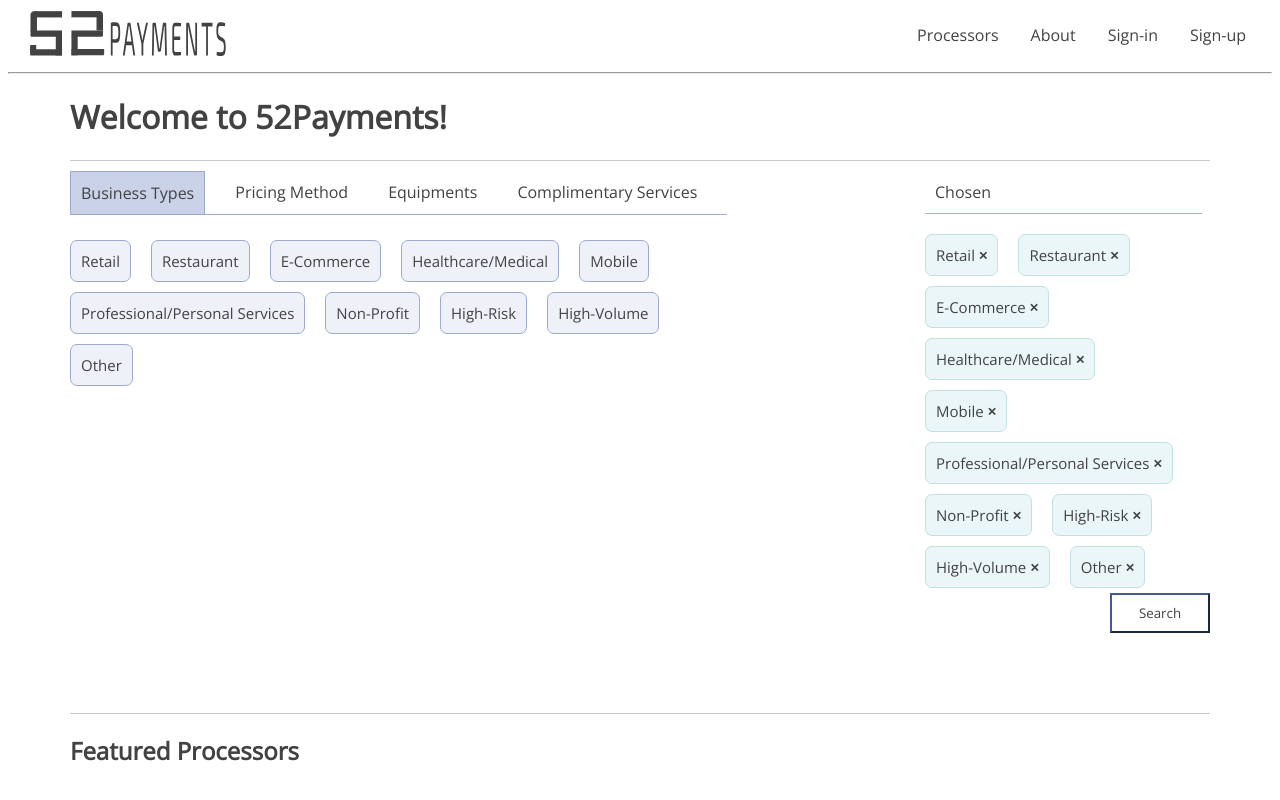
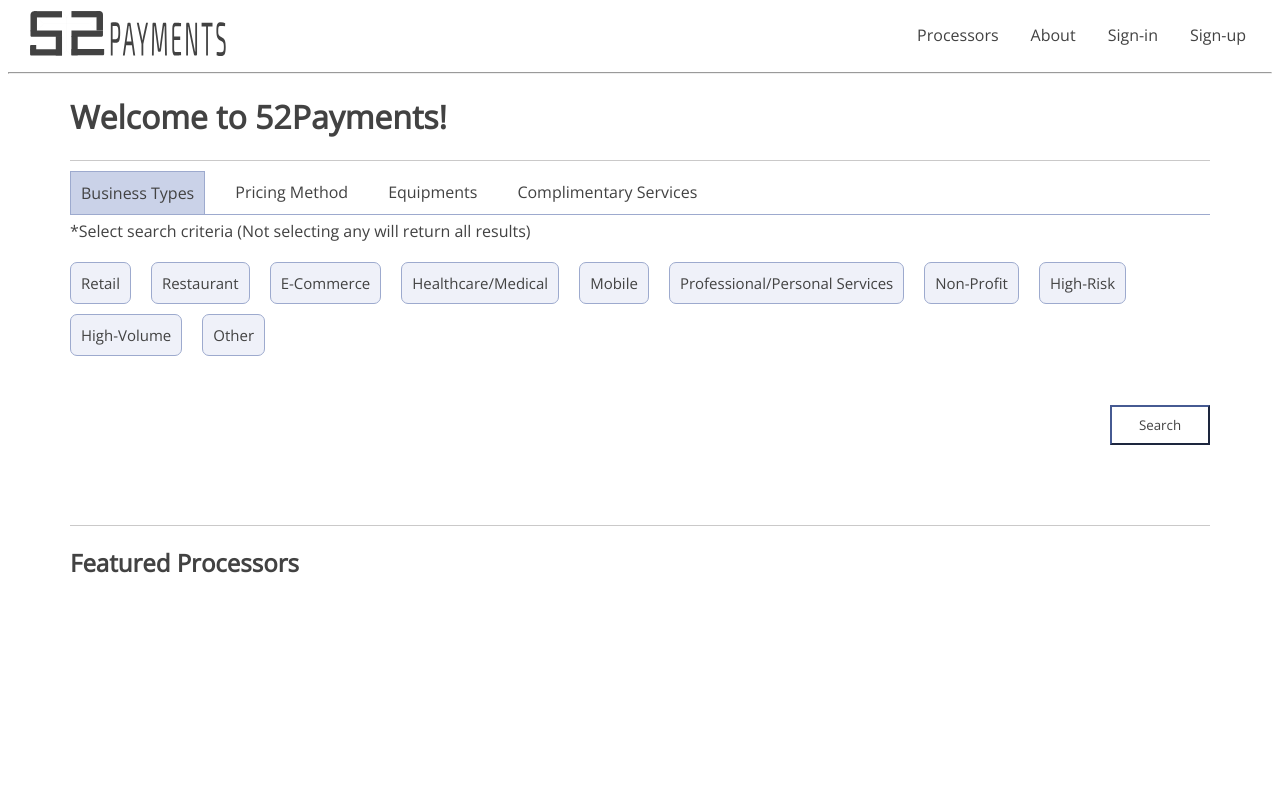
Before and after one commit to bosukh/52payments, a Flask app: page /temp in a window 1280 px wide. Run offline with Flask 2, Linux system fonts and the light colour scheme; data that the repository does not hold is empty; parts of the project's set-up code (start-up, migrations or seed data) failed here and were passed over; some libraries are stand-ins or nearby versions.

Commit message:
still working on search interface..

```diff
--- a/main.py
+++ b/main.py
@@ -24,7 +24,8 @@ app.jinja_env.globals['bjs'] = basejs
 
 @app.route('/temp', methods=["GET", "POST"])
 def temp():
-    return render_template("temp.html")
+    companies = Company.query().fetch(limit=3)
+    return render_template("temp.html", companies = companies)
 
 @login_manager.user_loader
 def load_user(email):
@@ -123,6 +124,10 @@ def company(company_profile_name):
     company = load_company(company_profile_name)
     if company:
         reviews = Review.query(Review.company==company.key).filter(Review.approved == True).order(-Review.created).fetch(limit=None)
+        reviews = [review.to_dict() for review in reviews]
+        for review in reviews:
+            user = review['user'].get()
+            review['user_name'] = user.first_name +" " + user.last_name
         return render_template('company_profile.html',
                                 company = company, reviews = reviews)
     else:
--- a/static/js/base.js
+++ b/static/js/base.js
@@ -6,6 +6,10 @@ var field_ids = [];
 
 function round(value, decimals) {
   return Number(Math.round(value+'e'+decimals)+'e-'+decimals);
+}
+var pop = function(list_, item){
+  var index = list_.indexOf(item);
+  list_.splice(index, 1);
 }
 
 var hide_warnings = function(field_ids){
--- a/templates/temp.html
+++ b/templates/temp.html
@@ -32,6 +32,7 @@
   }
   .search-nav{
     border-bottom: 1px #9DAACE solid;
+    width: 100%;
     display:inline-block;
   }
   .items{
@@ -40,14 +41,12 @@
   }
   .items-title {
     text-decoration: none;
+    cursor: pointer;
+    cursor: hand;
   }
-  .search-left-box{
+  .search-row{
     float:left;
-    width: 70%;
-  }
-  .search-right-box{
-    float:right;
-    width: 25%;
+    width: 100%;
   }
   .selected-item{
     border-color: #C3E0E3;
@@ -55,33 +54,34 @@
   }
   #chosen-title{
     border-bottom: 1px #92C0C4 solid;
-    width: 90%;
-    margin-right: 20px;
+    opacity: 0;
   }
 </style>
   <h1>Welcome to 52Payments!</h1>
   <div class="search-box">
-    <div class="search-left-box">
+    <div class="search-row">
       <div id='search-nav' class="search-nav">
         <div class="selected items-title-div">
-          <a class= 'items-title' href="#">Business Types</a>
+          <a class= 'items-title' onclick="javascript:select_items_title(this)">Business Types</a>
         </div>
         <div class="items-title-div">
-          <a class="items-title" href="#">Pricing Method</a>
+          <a class="items-title" onclick="javascript:select_items_title(this)">Pricing Method</a>
         </div>
         <div class="items-title-div">
-          <a class="items-title" href="#">Equipments</a>
+          <a class="items-title" onclick="javascript:select_items_title(this)">Equipments</a>
         </div>
         <div class="items-title-div">
-          <a class="items-title" href="#">Complimentary Services</a>
+          <a class="items-title" onclick="javascript:select_items_title(this)">Complimentary Services</a>
         </div>
+      </div>
+      <div class="search-row">
+        *Select search criteria (Not selecting any will return all results)
       </div>
       <div id = 'items' class="items">
       </div>
     </div>
-    <div class="search-right-box">
-      <div id='chosen-title' class="items-title-div">
-        Chosen
+    <div class="search-row">
+      <div id='chosen-title' class="search-nav">
       </div>
       <div id = 'selected-items' class="items">
       </div>
@@ -103,7 +103,7 @@
   </div>
 <script type="text/javascript">
   var left_width = document.getElementById('search-nav').offsetWidth + 'px';
-  document.getElementById('items').style.width = left_width;
+  //document.getElementById('items').style.width = left_width;
   var biz_type = ['Retail', 'Restaurant', 'E-Commerce',
                   'Healthcare/Medical', 'Mobile', 'Professional/Personal Services',
                   'Non-Profit', 'High-Risk', 'High-Volume', 'Other'];
@@ -112,22 +112,62 @@
   var equip_type = ['Verifone', 'Ingenico', 'Other'];
   var pricing_type = ['Tiered', 'Interchange Plus',
                       'Flat', 'Custom'];
+  var types = {
+    "Business Types" : biz_type,
+    "Pricing Method" : srv_type,
+    "Equipments" : equip_type,
+    "Complimentary Services" : pricing_type
+  }
+  var current_type = "Business Types";
   var items = document.getElementById('items');
   var selected_items = document.getElementById('selected-items');
+  var selected_item_list = [];
   var fill_items = function(list_, items, selected = 0){
     for (var i = 0; i < list_.length; i++){
       var item = document.createElement('div');
       item.className = 'draggable-item';
       if (selected){
         item.className = 'draggable-item selected-item';
-        item.innerHTML = list_[i] + ' <span style="font-weight:bold;">×</span>';
+        item.innerHTML = list_[i] + ' <span style="font-weight:bold;"><a class="items-title" onclick="javascript:deselect(this)">×</a></span>';
       } else{
-        item.innerHTML = list_[i];
+        item.setAttribute("id", list_[i]);
+        item.innerHTML = '<a class="items-title" onclick="javascript:select(this)">' + list_[i] + '</a>';
       };
       items.appendChild(item);
     };
   }
   fill_items(biz_type, items);
-  fill_items(biz_type, selected_items, 1);
+  var select = function(item){
+    selected_item_list.push(item.innerHTML);
+    fill_items([item.innerHTML], selected_items, 1);
+    item.parentElement.remove();
+    document.getElementById('chosen-title').style.opacity= 1;
+  }
+  var deselect = function(item){
+    var item = item.parentElement.parentElement;
+    var item_name = item.innerHTML.split(' ')[0];
+    pop(selected_item_list, item_name);
+    if (types[current_type].includes(item_name)){
+      fill_items([item_name],items);
+    }
+    item.remove();
+    if (selected_item_list.length == 0){
+      document.getElementById('chosen-title').style.opacity= 0;
+    };
+  }
+  var select_items_title = function(items_title){
+    current_type = items_title.innerHTML;
+    items_title = items_title.parentElement;
+    var items_titles = document.getElementsByClassName('items-title-div');
+    for (var i = 0; i < items_titles.length; i++){
+      items_titles[i].className = 'items-title-div';
+    };
+    items_title.className = 'selected items-title-div'
+    var current_num = items.childNodes.length
+    for (var i = 1; i < current_num; i++){
+      items.childNodes[1].remove();
+    };
+    fill_items(types[current_type], items);
+  }
 </script>
 {% endblock %}
```
Also changed, not shown: 1 other file.
